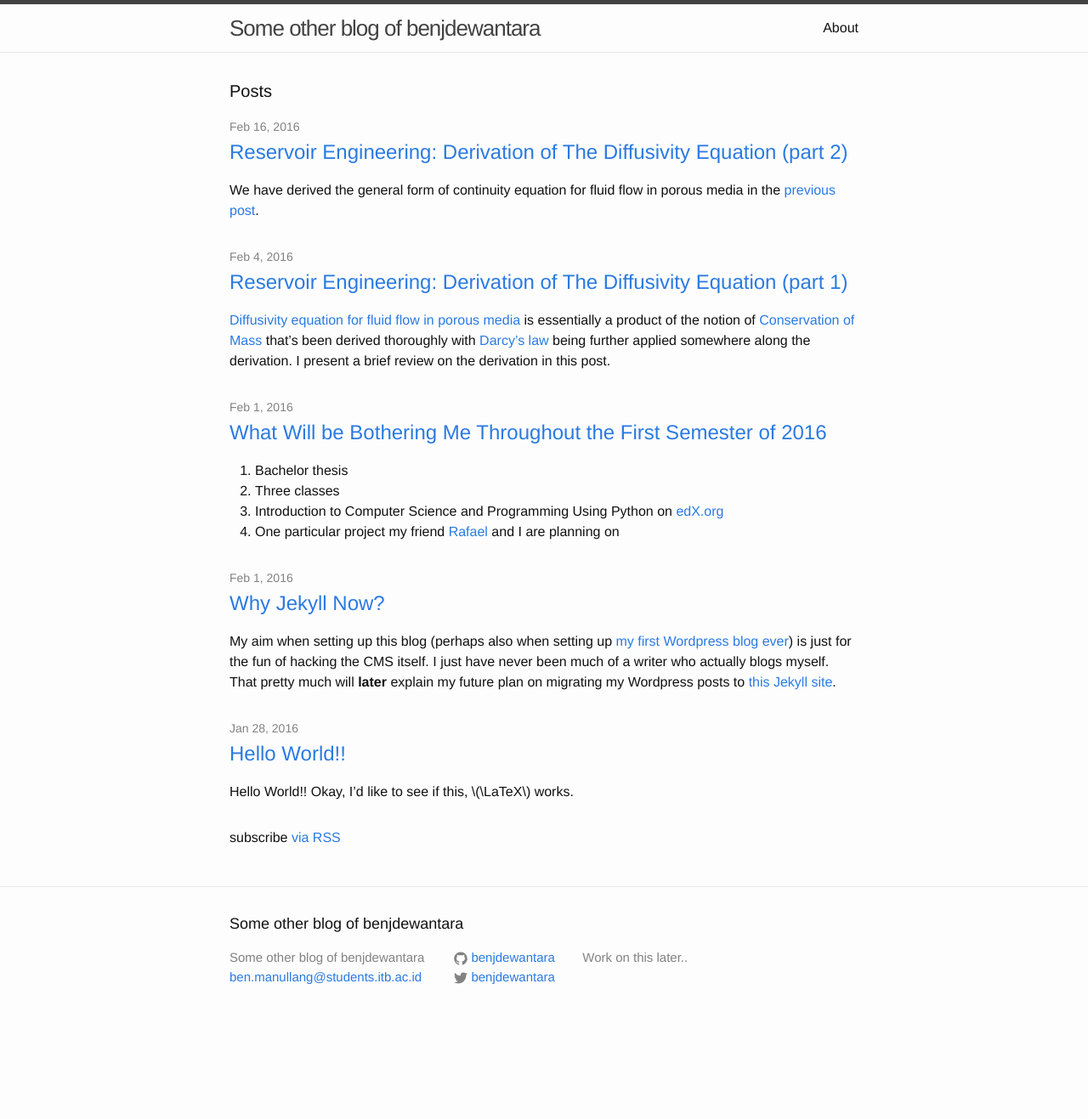
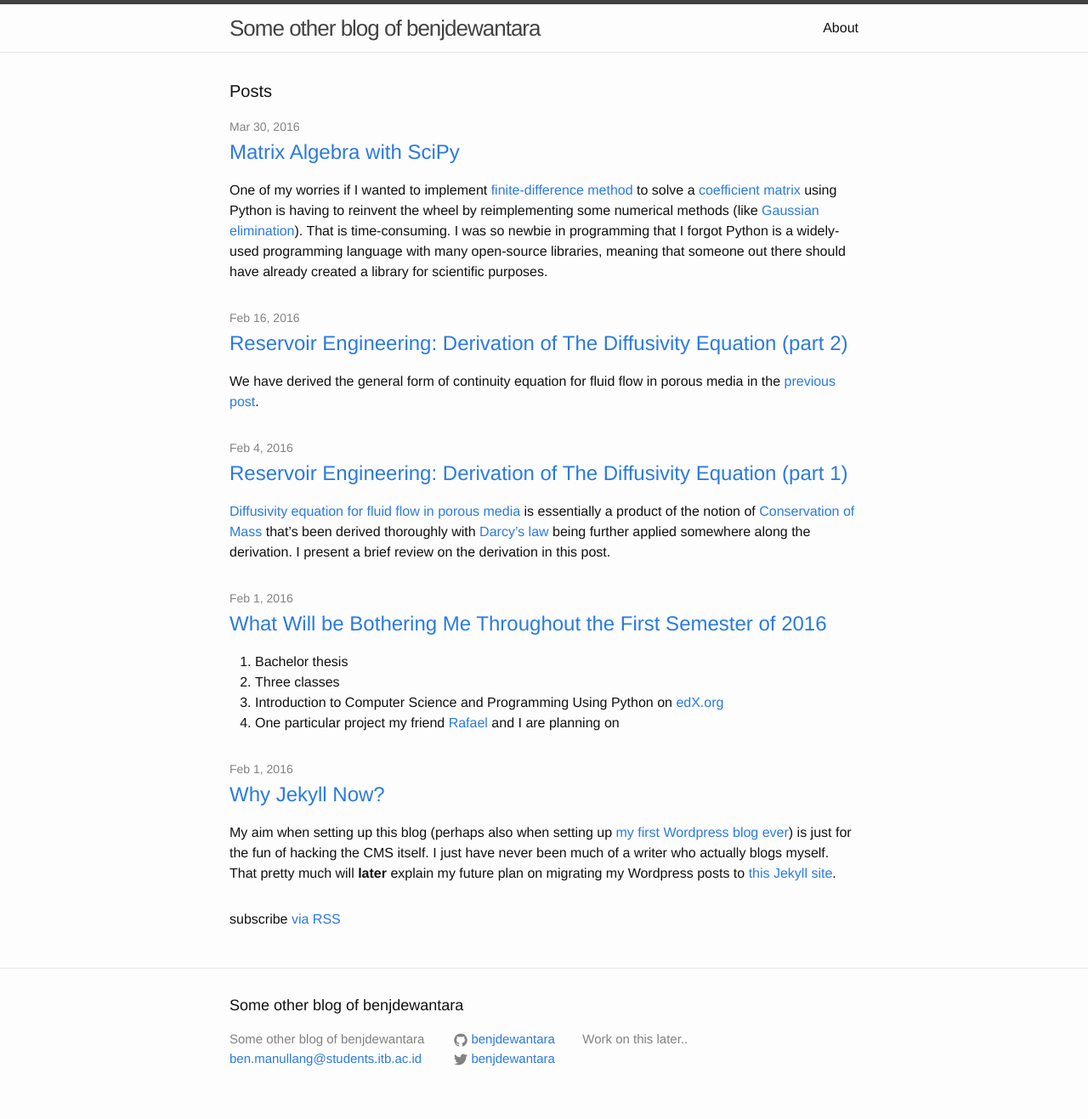
Before and after one commit to benjdewantara/benjdewantara.github.io, a Jekyll site: the page built from index.html, in a window 1280 px wide. Shown: the whole page at 85% size. Built offline with Jekyll 4.4.1, drawn with Linux system fonts in a browser that asks for light colours; before the commit the page ends 1221 px from its top, so only the background shows below that.

Commit message:
edited permalink and added a new post

```diff
--- a/_config.yml
+++ b/_config.yml
@@ -17,3 +17,5 @@ github_username:  benjdewantara
 
 # Build settings
 markdown: kramdown
+highlighter: rouge
+#highlighter: pygment
--- a/_posts/2016-01-28-hello-world.markdown
+++ b/_drafts/2016-01-28-hello-world.markdown
@@ -3,6 +3,7 @@ layout: post
 title: "Hello World!!"
 date: 2016-01-28 23:29:00 +0700
 comments: true
+permalink: 2016-01-28-hello-world
 disqus_identifier: cc8b671a-c83a-11e5-b833-080027047769
 ---
 
--- /dev/null
+++ b/_posts/2016-03-30-matrix-algebra-with-scipy.md
@@ -0,0 +1,98 @@
+---
+layout: post
+title: "Matrix Algebra with SciPy"
+date: 2016-3-30 22:26:00 +0700
+comments: true
+permalink: 2016-03-30-matrix-algebra-with-scipy
+disqus_identifier: bb920886-f68b-11e5-915b-080027d1c431
+---
+
+One of my worries if I wanted to implement [finite-difference method](finite-difference-method) to solve a [coefficient matrix](coefficient-matrix) using Python is having to reinvent the wheel by reimplementing some numerical methods (like [Gaussian elimination](gaussian-elimination)). That is time-consuming. I was so newbie in programming that I forgot Python is a widely-used programming language with many open-source libraries, meaning that someone out there should have already created a library for scientific purposes.
+
+Here come [SciPy](scipy) and [NumPy](numpy),
+
+{% highlight python %}
+import numpy as np
+import scipy
+{% endhighlight %}
+
+NumPy is a package providing N-dimensional array object for scientific computing purposes. Why NumPy? Because conventional Python list can be time-consuming when dealing with many matrices with large dimensions.
+
+SciPy is a package providing many numerical methods and computational algorithms. SciPy is also designed to work hand-in-hand with NumPy.
+
+The following is an example of a system of linear equations whose coefficients are $$x$$, $$y$$, and $$z$$.
+
+Consider a system of *newbie* linear equations (I have set $$x=1$$, $$y=2$$, and $$z=3$$ here),
+
+$$
+\begin{align}
+6x + 9y + 4z &= 36\\
+10x + 2y + 2z &= 20\\
+4x + 4y + 10z &= 42
+\end{align}
+$$
+
+Transform them into a matrix,
+
+$$
+\left(\begin{matrix}
+6 &9 &4\\
+10 &2 &2\\
+4 &4 &10
+\end{matrix}\right)
+\left(\begin{matrix}
+x\\
+y\\
+z
+\end{matrix}\right)
+=
+\left(\begin{matrix}
+36\\
+20\\
+42
+\end{matrix}\right)
+$$
+
+Of course $$x$$, $$y$$, and $$z$$ can easily be solved using pencil and paper. But here's a way to find the solution using SciPy.
+
+{% highlight python %}
+In [1]: import numpy as np
+   ...: from scipy import linalg
+   ...:
+   ...: coeffMatrix = [[6, 9, 4],
+   ...:                [10, 2, 2],
+   ...:                [4, 4, 10]]
+   ...:
+   ...: coeffMatrix = np.array(coeffMatrix)
+   ...:
+   ...: results = [36, 20, 42]
+   ...: results = np.array(results)
+   ...:
+   ...: variables = linalg.solve(coeffMatrix, results)
+
+In [2]: print(variables)
+[ 1.  2.  3.]
+{% endhighlight %}
+
+
+Now this, is why Python is awesome.
+
+
+
+
+
+
+
+
+
+{% comment %} This is where you put all the link/image/media/file pointers {% endcomment %}
+
+[finite-difference-method]: https://en.wikipedia.org/wiki/Finite_difference_method
+
+[coefficient-matrix]: https://en.wikipedia.org/wiki/Coefficient_matrix
+
+[gaussian-elimination]: https://en.wikipedia.org/wiki/Gaussian_elimination
+
+[scipy]: www.scipy.org/
+
+[numpy]: www.numpy.org/
```
Also changed, not shown: _posts/2016-02-01-what-will-be-bothering-me-throughout-first-semester-of-2016.md (+1 -0 lines), _posts/2016-02-01-why-jekyll-now.md (+1 -0 lines), _posts/2016-02-04-review-res-eng-derivation-of-diffusivity-equation-pt-1.md (+1 -1 lines), _posts/2016-02-16-review-res-eng-derivation-of-diffusivity-equation-pt-2.md (+1 -2 lines).
